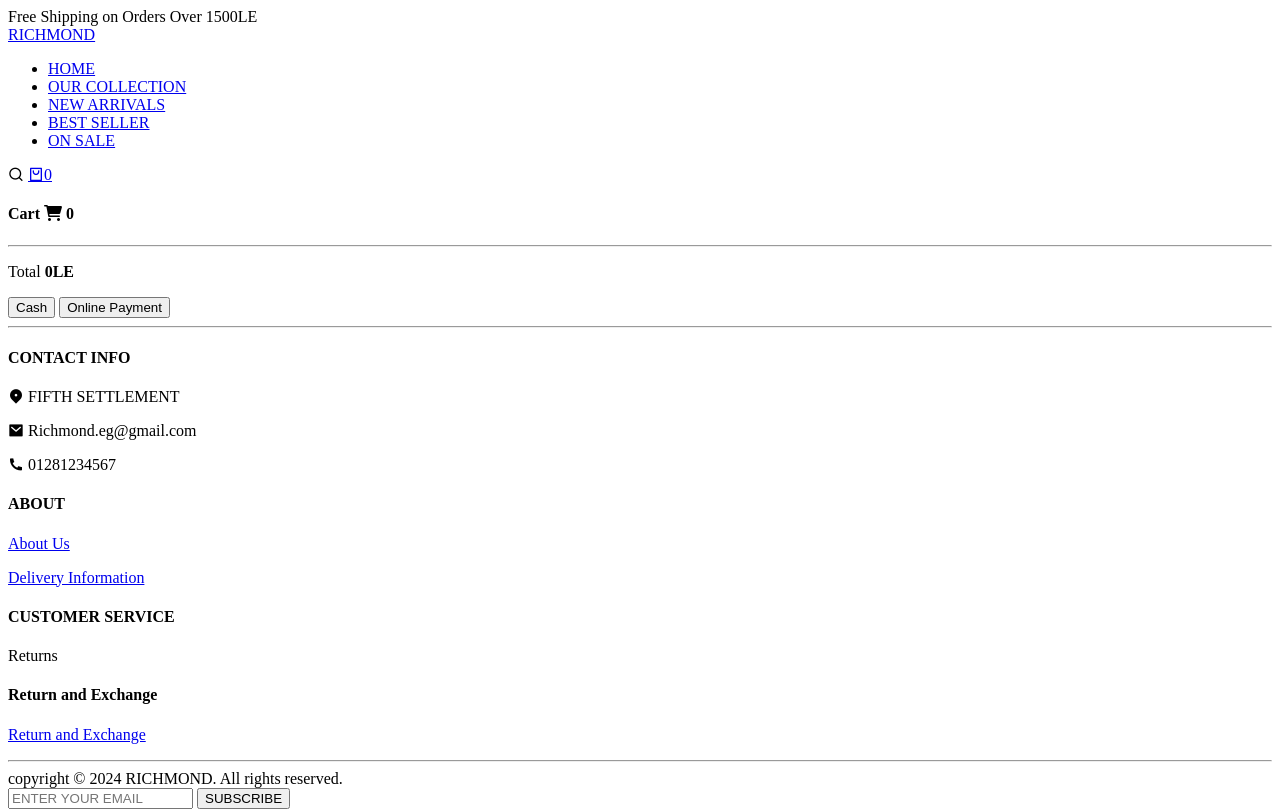
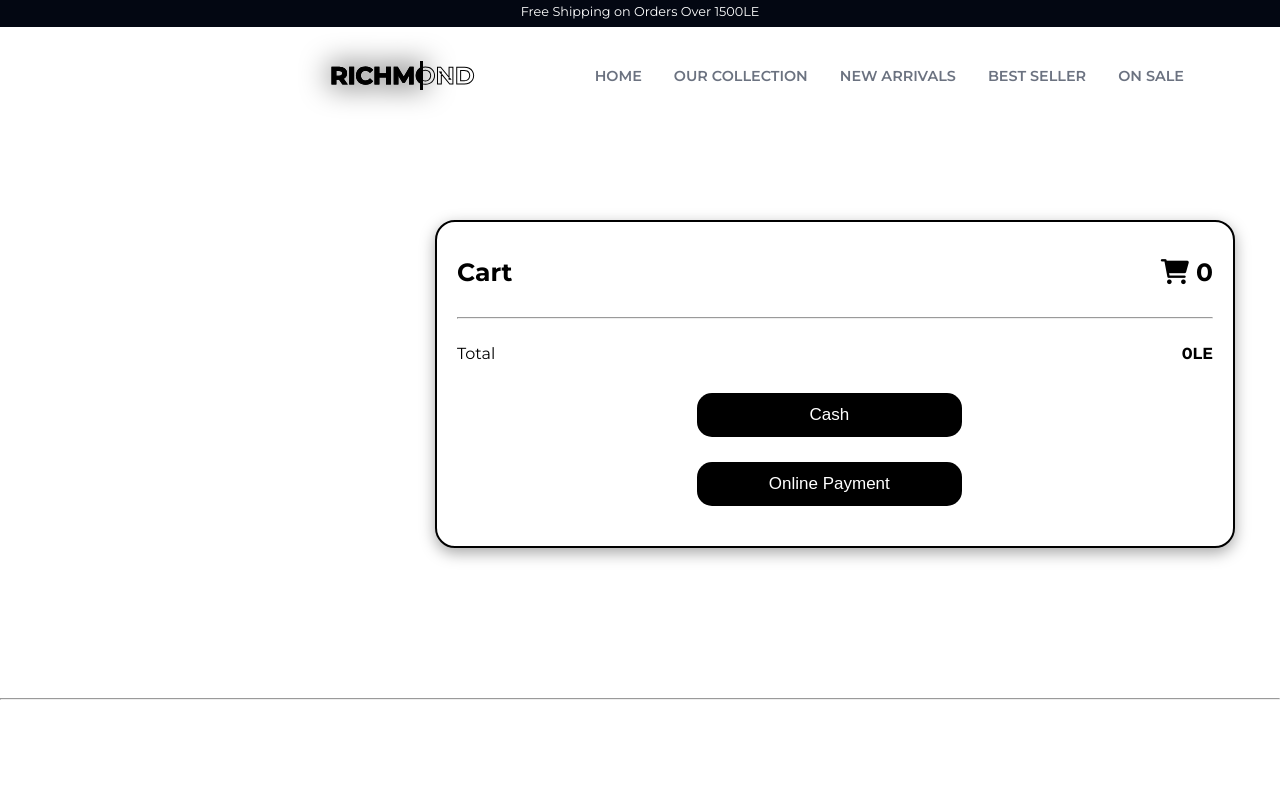
Before and after one commit to shaarawy6/Richmond-clothing-store, a plain HTML site: page HTML/myCart.html in a window 1280 px wide. Shown: the top 812 px of the page. Drawn offline with nearby package versions, Linux system fonts and the light colour scheme; the site is published under a folder, as on GitHub Pages, so addresses that start at the root find nothing.

Commit message:
re-upload

```diff
--- a/HTML/myCart.html
+++ b/HTML/myCart.html
@@ -6,20 +6,20 @@
   <meta name="viewport" content="width=device-width, initial-scale=1.0">
   <link rel="stylesheet" href="https://cdnjs.cloudflare.com/ajax/libs/font-awesome/6.0.0-beta3/css/all.min.css">
   <link href="https://cdn.jsdelivr.net/npm/remixicon@3.2.0/fonts/remixicon.css" rel="stylesheet">
-  <link rel="stylesheet" href="/CSS/myCart.css">
-  <link rel="icon" href="/Images/logo.png" type="image/x-icon">
+  <link rel="stylesheet" href="../CSS/myCart.css">
+  <link rel="icon" href="../Images/logo.png" type="image/x-icon">
   <title>RICHMOND</title>
 </head>
 <body>
     <div class="header__bar">Free Shipping on Orders Over 1500LE</div>
     <nav class="section__container nav__container">
-      <a href="index.html" class="nav__logo">RICHMOND</a>
+      <a href="../index.html" class="nav__logo">RICHMOND</a>
       <ul class="nav__links">
-        <li class="link"><a href="index.html">HOME</a></li>
-        <li class="link"><a href="index.html" id="OUR-COLLECTION">OUR COLLECTION</a></li>
-        <li class="link"><a href="index.html" id="NEW-ARRIVALS">NEW ARRIVALS</a></li>
-        <li class="link"><a href="index.html" id="BEST-SELLER">BEST SELLER</a></li>
-        <li class="link"><a href="index.html" id="ON-SALE">ON SALE</a></li>
+        <li class="link"><a href="../index.html">HOME</a></li>
+        <li class="link"><a href="../index.html" id="OUR-COLLECTION">OUR COLLECTION</a></li>
+        <li class="link"><a href="../index.html" id="NEW-ARRIVALS">NEW ARRIVALS</a></li>
+        <li class="link"><a href="../index.html" id="BEST-SELLER">BEST SELLER</a></li>
+        <li class="link"><a href="../index.html" id="ON-SALE">ON SALE</a></li>
       </ul>
       <div class="nav__icons">
         <span><i class="ri-search-line"></i></span>
--- a/JS/cart.js
+++ b/JS/cart.js
@@ -112,13 +112,13 @@ function loadPaymentCartItems() {
 
 window.onload = function() {
   loadCart();
-  if (window.location.pathname.endsWith('/HTML/myCart.html')) {
+  if (window.location.pathname.toLowerCase().endsWith('/html/mycart.html')) {
     loadCartItems();
   }
-  if (window.location.pathname.endsWith('/HTML/visaCard.html')) {
+  if (window.location.pathname.toLowerCase().endsWith('/html/visacard.html')) {
     loadPaymentCartItems();
   }
-  if (window.location.pathname.endsWith('/HTML/cash.html')) {
+  if (window.location.pathname.toLowerCase().endswith('/html/cash.html')) {
     loadPaymentCartItems();
   }
 };
```
